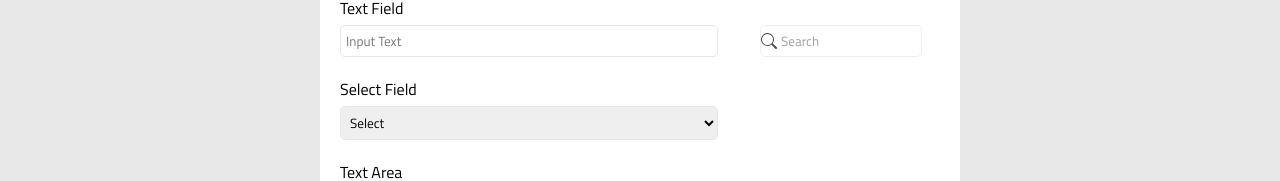
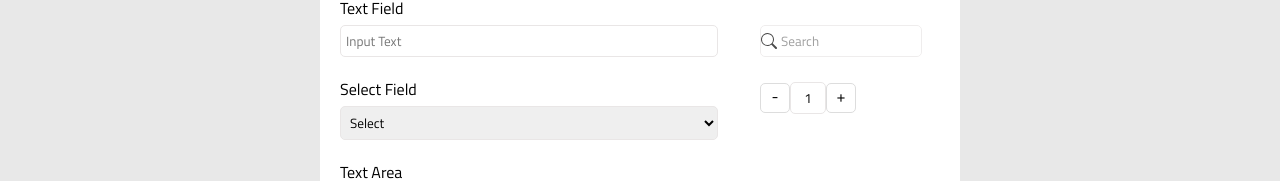
Before and after one commit to eleanor-tosh/form-practice, a React (Create React App) app: page /All in a window 1280 px wide. Shown: the part 624-805 px from the top of the page. Built offline with nearby package versions, Linux system fonts and the light colour scheme.

Commit message:
plus minus input added, not perfect though

```diff
--- a/src/pages/All.jsx
+++ b/src/pages/All.jsx
@@ -69,6 +69,16 @@ function All() {
               placeholder="Search"
               className={`${styles.input} ${styles.search}`}
             ></input>
+
+            <div>
+              <span className={styles.minus}>-</span>
+              <input
+                className={`${styles.input} ${styles.numinput}`}
+                type="text"
+                value="1"
+              />
+              <span className={styles.plus}>+</span>
+            </div>
           </div>
         </form>
       </div>
--- a/src/styles/all.module.css
+++ b/src/styles/all.module.css
@@ -64,3 +64,31 @@
   width: 80%;
   margin: auto
 }
+
+
+		.minus{
+			width:30px;
+      margin-top: -15px;
+			height:30px;
+			border-radius:5px;
+			border:1px solid #ddd;
+      display: inline-block;
+      vertical-align: middle;
+      text-align: center;
+		}
+
+    .plus{
+			width:30px;
+      margin-top: -15px;
+			height:30px;
+			border-radius:5px;
+			border:1px solid #ddd;
+      display: inline-block;
+      vertical-align: middle;
+      text-align: center;
+		}
+	.numinput{
+      width: 20%;
+      text-align: center;
+      display: inline-block;
+      vertical-align: middle;}
```
Also changed, not shown: src/styles/feedback.module.css (line endings or trailing spaces).
